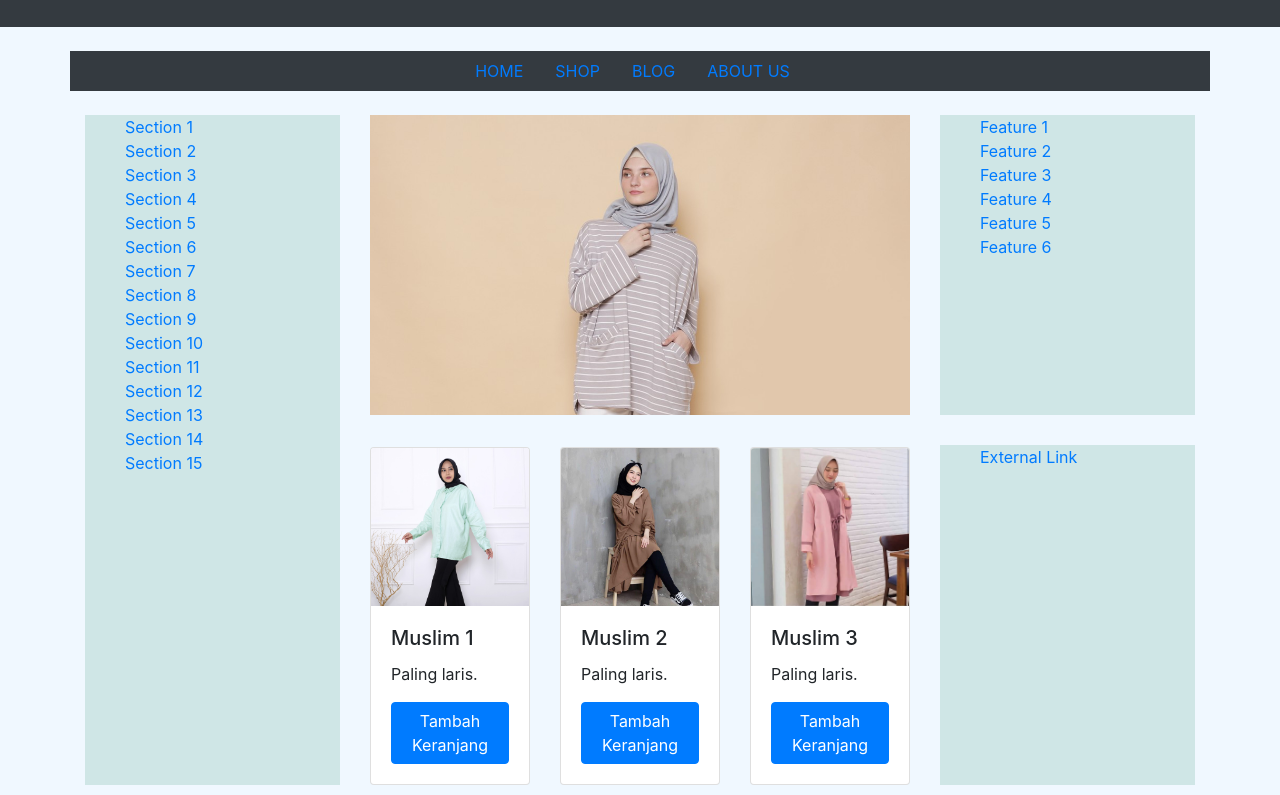
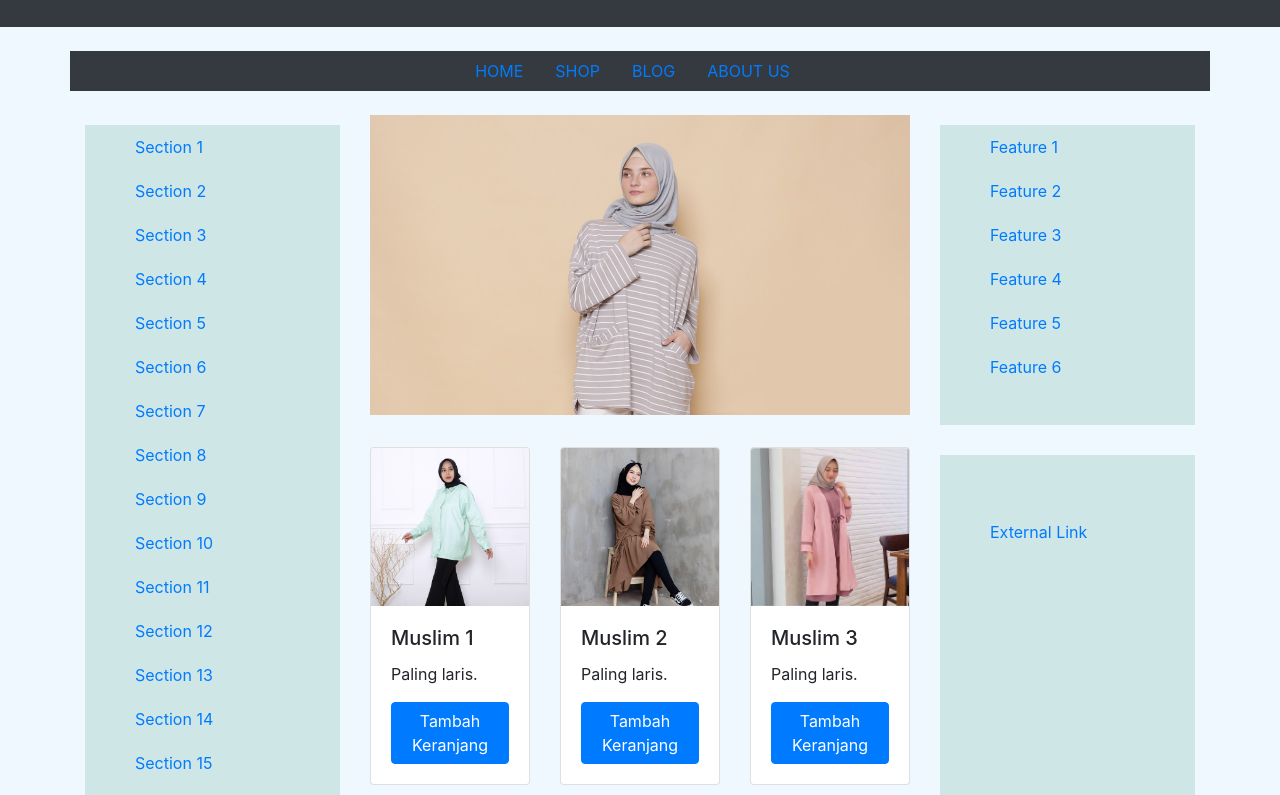
Before and after one commit to kariz-dev/css_bootstrap_challenge, a plain HTML site: page index.html in a window 1280 px wide. Shown: the part 117-912 px from the top of the page. Drawn offline with nearby package versions, Linux system fonts and the light colour scheme; a web font is replaced by a local one.

Commit message:
css container

```diff
--- a/css/style.css
+++ b/css/style.css
@@ -20,6 +20,11 @@ div .jumbotron {
     background-size: cover;
 }
 
+section li {
+    margin: 10px;
+    padding-top: 10px;
+}
+
 .section1 {
     background-color: rgb(207, 230, 230);
     height: 670px;
@@ -35,3 +40,7 @@ div .jumbotron {
     height: 340px;
     margin-top: 30px;
 }
+
+.section3 li {
+    padding-top: 30%;
+}
```
